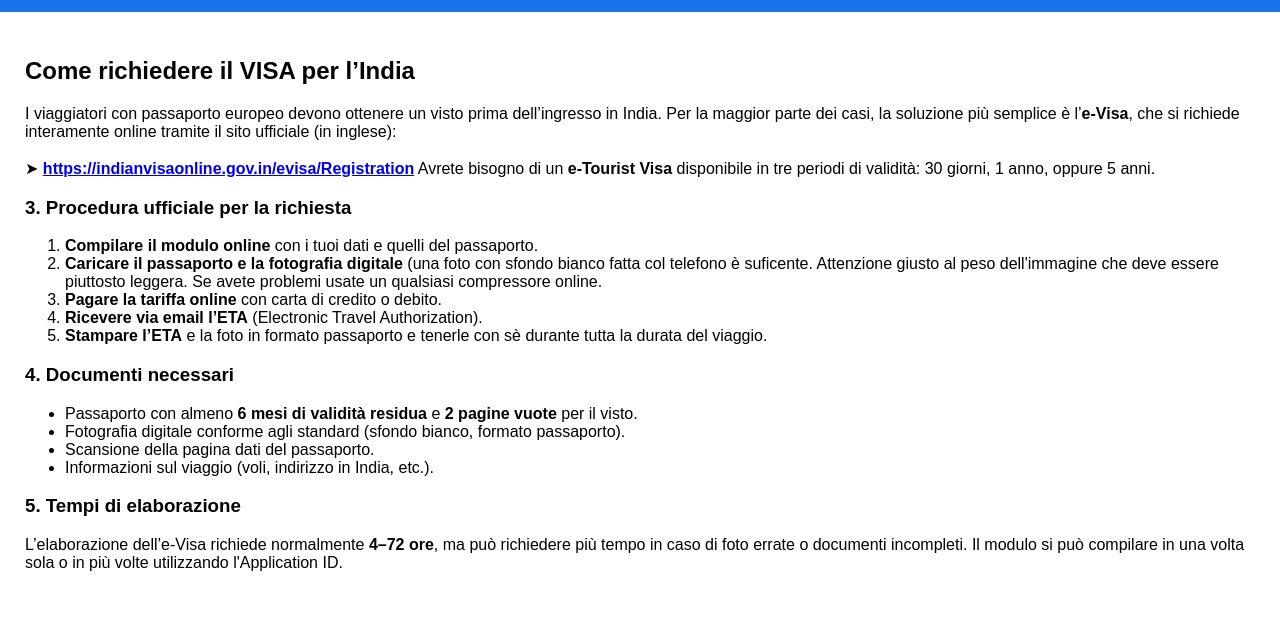
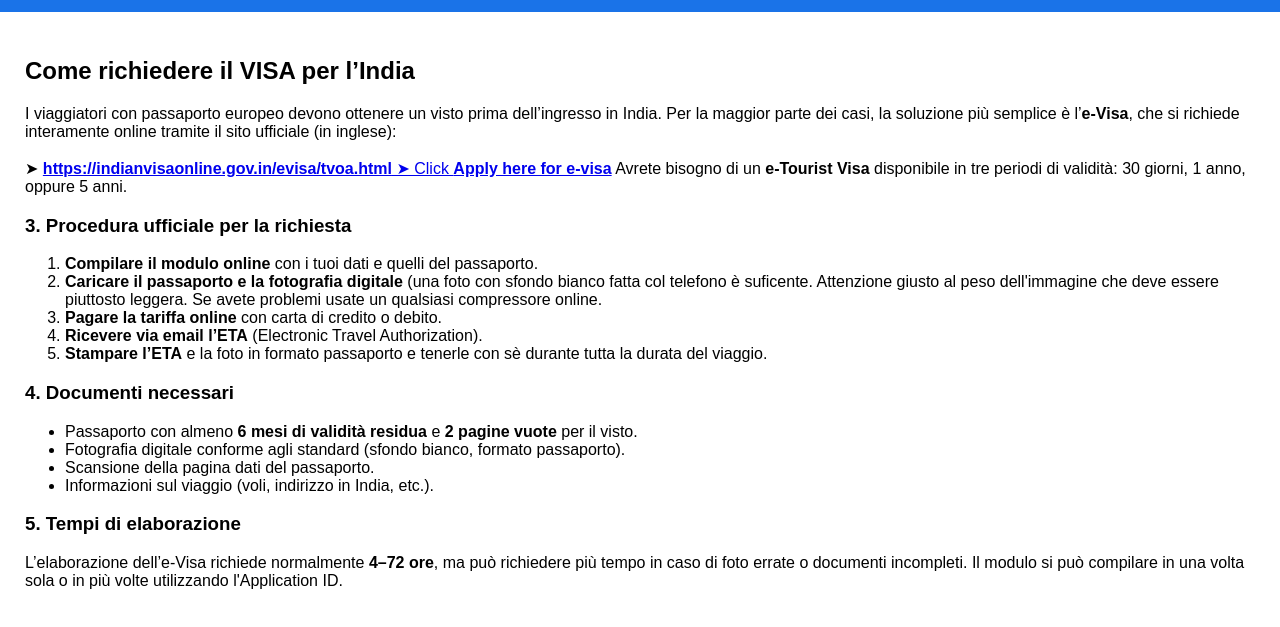
Before and after one commit to PrakritiLucaWedding/guests-infos, a plain HTML site: page visa-india-it.html in a window 1280 px wide. Shown: the part 47-674 px from the top of the page. Drawn offline with Linux system fonts and the light colour scheme.

Commit message:
Update visa-india-it.html

```diff
--- a/visa-india-it.html
+++ b/visa-india-it.html
@@ -44,7 +44,8 @@
         I viaggiatori con passaporto europeo devono ottenere un visto prima dell’ingresso in India.
         Per la maggior parte dei casi, la soluzione più semplice è l’<strong>e‑Visa</strong>, che si richiede interamente online tramite il sito ufficiale (in inglese):
         <br><br>
-        ➤ <a href="https://indianvisaonline.gov.in/evisa/Registration" target="_blank"><strong>https://indianvisaonline.gov.in/evisa/Registration</strong></a>
+        ➤ <a href="https://indianvisaonline.gov.in/evisa/tvoa.html" target="_blank"><strong>https://indianvisaonline.gov.in/evisa/tvoa.html</strong>
+        ➤ Click <strong>Apply here for e-visa</strong></a>
 
         Avrete bisogno di un <strong>e‑Tourist Visa</strong> disponibile in tre periodi di validità: 30 giorni, 1 anno, oppure 5 anni.
     <p>
```
